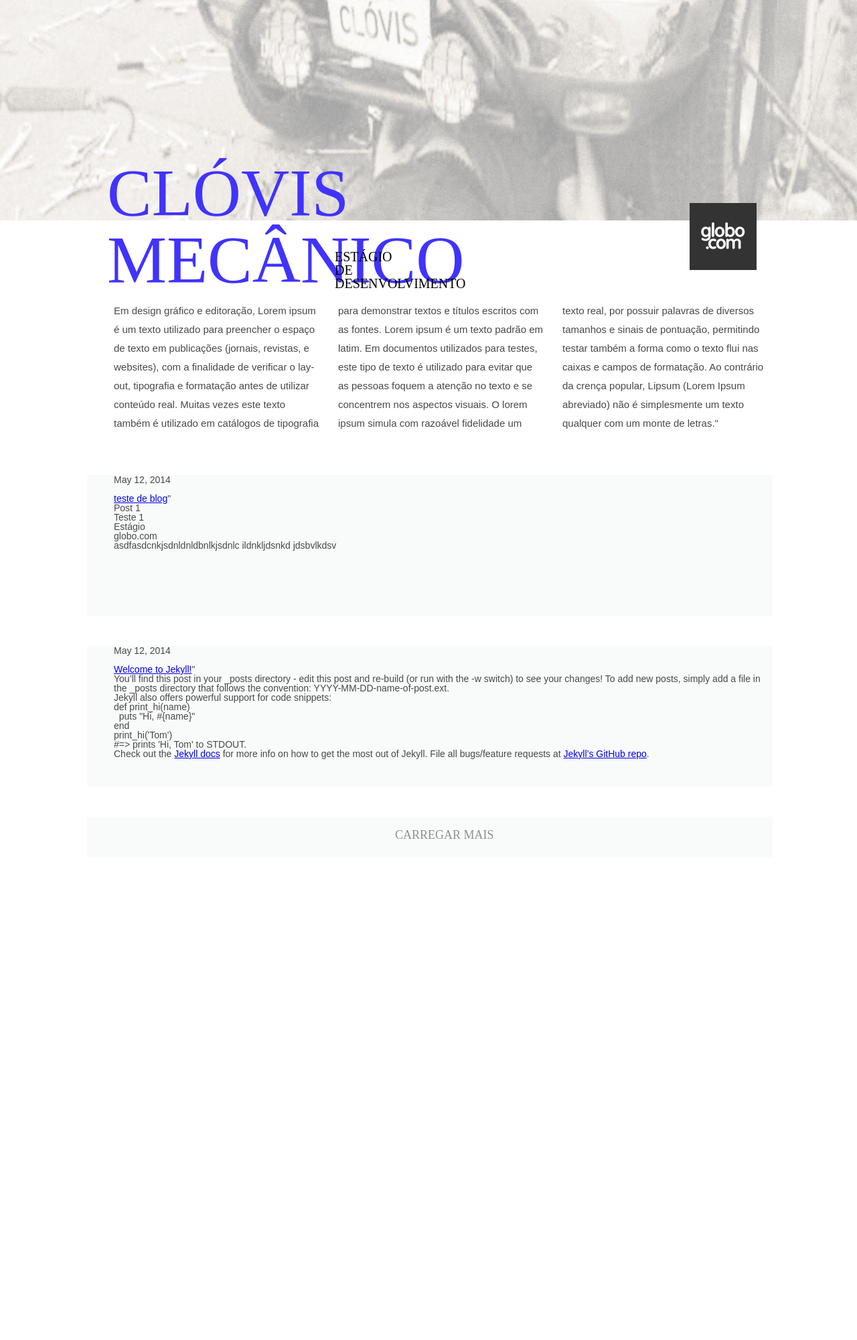
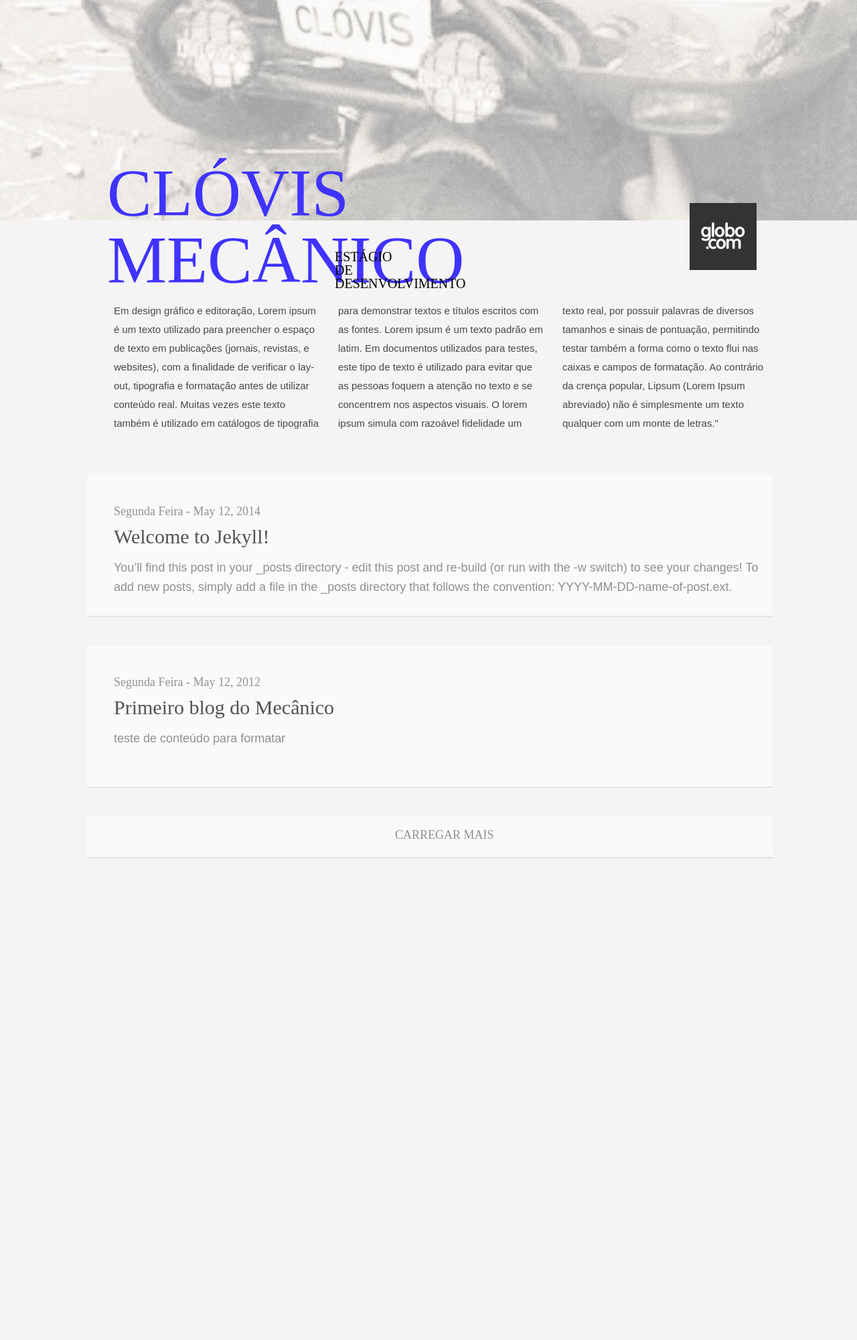
Before and after one commit to MarcosOcf/ClovisBlog, a Jekyll site: the page built from index.html, in a window 1280 px wide. Shown: the whole page at 67% size. Built offline with Jekyll 4.4.1, drawn with Linux system fonts in a browser that asks for light colours.

Commit message:
primeira pagina

```diff
--- a/_posts/2014-05-12-first-page.markdown
+++ b/_posts/2014-05-12-first-page.markdown
@@ -1,19 +1,11 @@
 ---
 layout: post
-title: "teste de blog"
-date:   2014-05-12 15:50:00
-description: "mahing... "
+title: "Primeiro blog do Mecânico"
+day: Segunda Feira
+date: 2012-05-12 15:50:00
+description: "making... "
 ---
 
 
-Post 1
--------
 
-###Teste 1
-
-
-* Estágio
-
-* globo.com
-
-asdfasdcnkjsdnldnldbnlkjsdnlc ildnkljdsnkd jdsbvlkdsv
+teste de conteúdo para formatar
--- a/_posts/2014-05-12-welcome-to-jekyll.markdown
+++ b/_posts/2014-05-12-welcome-to-jekyll.markdown
@@ -1,24 +1,22 @@
 ---
 layout: post
 title:  "Welcome to Jekyll!"
-date:   2014-05-12 14:23:16
+day: Segunda Feira
+date: 2014-05-12 14:23:16
 categories: jekyll update
 ---
+
+
+
 
 You'll find this post in your `_posts` directory - edit this post and re-build (or run with the `-w` switch) to see your changes!
 To add new posts, simply add a file in the `_posts` directory that follows the convention: YYYY-MM-DD-name-of-post.ext.
 
 Jekyll also offers powerful support for code snippets:
 
-{% highlight ruby %}
-def print_hi(name)
-  puts "Hi, #{name}"
-end
-print_hi('Tom')
-#=> prints 'Hi, Tom' to STDOUT.
-{% endhighlight %}
-
-Check out the [Jekyll docs][jekyll] for more info on how to get the most out of Jekyll. File all bugs/feature requests at [Jekyll's GitHub repo][jekyll-gh].
-
-[jekyll-gh]: https://github.com/jekyll/jekyll
-[jekyll]:    http://jekyllrb.com
+marcos
+marcos
+maorc
+s\e
+d
+dvdfvd
--- a/css/main.css
+++ b/css/main.css
@@ -1,7 +1,10 @@
+
 body {
   background: url("/css/bg_img/imgheader.jpg");
-  background-size: 100% 329px;
+  background-size: 1920px 329px;
   background-repeat: no-repeat;
+  background-position: center top;
+  background-color: #F4F4F4;
   font-family: "Arial";
   font-size:14px;
   color: #484848;
@@ -59,9 +62,44 @@ h1 {
   width:1024px;
   height:210px;
   margin-top: 45px;
-  background: #F9FAFA;
-  box-shadow: 0px 2px px #E5E5E5;
+  background: #FAFAFA;
+  box-shadow: 0px 2px #E5E5E5;
   }
+
+.content_box:hover{
+  background: #FFFFFF;
+}
+.content_box:hover h1{
+  color:#3F2CFF;
+}
+.content_box:hover h2{
+  color:#3B3B3B;
+}
+.content_box:hover h3{
+  color:#808080;
+}
+
+.content_box h1{
+  font-family: "Proxima Nova";
+  font-size: 30px;
+  color:#525252;
+  width: auto;
+}
+.content_box h2{
+  font-size: 18px;
+  font-family: "DIN Condensed";
+  color:#919191;
+}
+.content_box h3{
+  font-size: 18px;
+  font-family: "Arial";
+  color:#909090;
+}
+.content_box h4{
+  color:#3F2CFF;
+  font-family: "Arial";
+  font-size: 18px;
+}
 #carregar_mais {
   height: 60px;
   text-decoration: none;
@@ -78,21 +116,39 @@ h1 {
 }
 
 .post_info{
-  margin-top: 45px;
+  padding-top: 45px;
   margin-left: 40px;
 }
+
 
 .post_general {
   margin-left: 40px;
   margin-top: 14px;
 }
 
-.post-content{
+.post_content{
   padding-top: 17px;
   height:50px;
+  line-height: 29px;
 }
-
+.post_content a{
+  text-decoration: none;
+  font-size: 18px;
+  font-family: "Arial";
+  color:#909090;
+}
 
 .posts li{
   list-style-type: none;
 }
+
+.link_post{
+  width: 500px;
+  font-style: none;
+  font-variant: none;
+}
+
+.link_post a{
+  text-decoration: none;
+  width: auto;
+}
--- a/index.html
+++ b/index.html
@@ -16,18 +16,19 @@ Ao contrário da crença popular, Lipsum (Lorem Ipsum abreviado) não é simples
       <div class = "content_box">
         <li>
           <div class = "post_info">
-            <span class="post_date">{{post.date | date: "%b %-d, %Y" }}</span>
+            <span class="post_date"><h2>{{ post.day }} - {{post.date | date: "%b %-d, %Y" }}</h2></span>
           </div>
 
           <div class="post_general">
 
             <div class = "link_post">
-              <a class="post_link" href="{{ post.url | prepend: site.baseurl }}">{{ post.title }}</a>"
+              <a href="{{ post.url | prepend: site.baseurl }}"><h1>{{ post.title }}</h1></a>
             </div>
 
             <div class="post_content">
-              <p>{{ post.content }}</p>
+              <h3><p>{{ post.excerpt }}</h3>
             </div>
+
 
           </div>
         </li>
```
Also changed, not shown: _layouts/default.html (line endings or trailing spaces).
